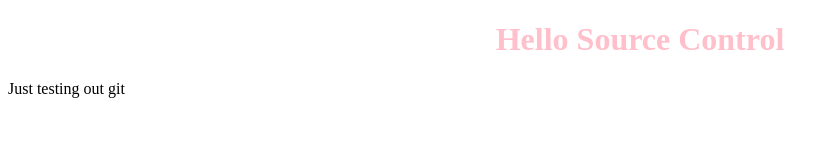
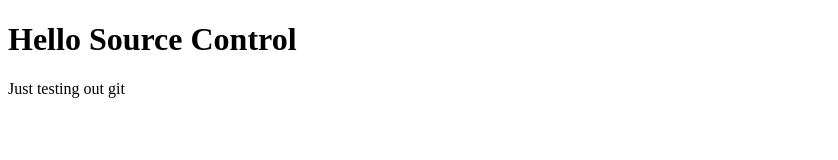
Before and after one commit to JoeProgrammer88/GitHubTest, a plain HTML site: page index.html in a window 1280 px wide. Shown: the whole page, without its empty margins (0-838 px from the left). Drawn offline with Linux system fonts and the light colour scheme.

Commit message:
Revert "Added some styling to the heading"
This reverts commit 97658f6645cf76d7a89064b6fcd10ad9c015d3e9.

```diff
--- a/index.html
+++ b/index.html
@@ -4,12 +4,6 @@
     <meta charset="UTF-8">
     <meta name="viewport" content="width=device-width, initial-scale=1.0">
     <title>Document</title>
-    <style>
-        h1 {
-            text-align: center;
-            color: pink;
-        }
-    </style>
 </head>
 <body>
     <h1>Hello Source Control</h1>
```
